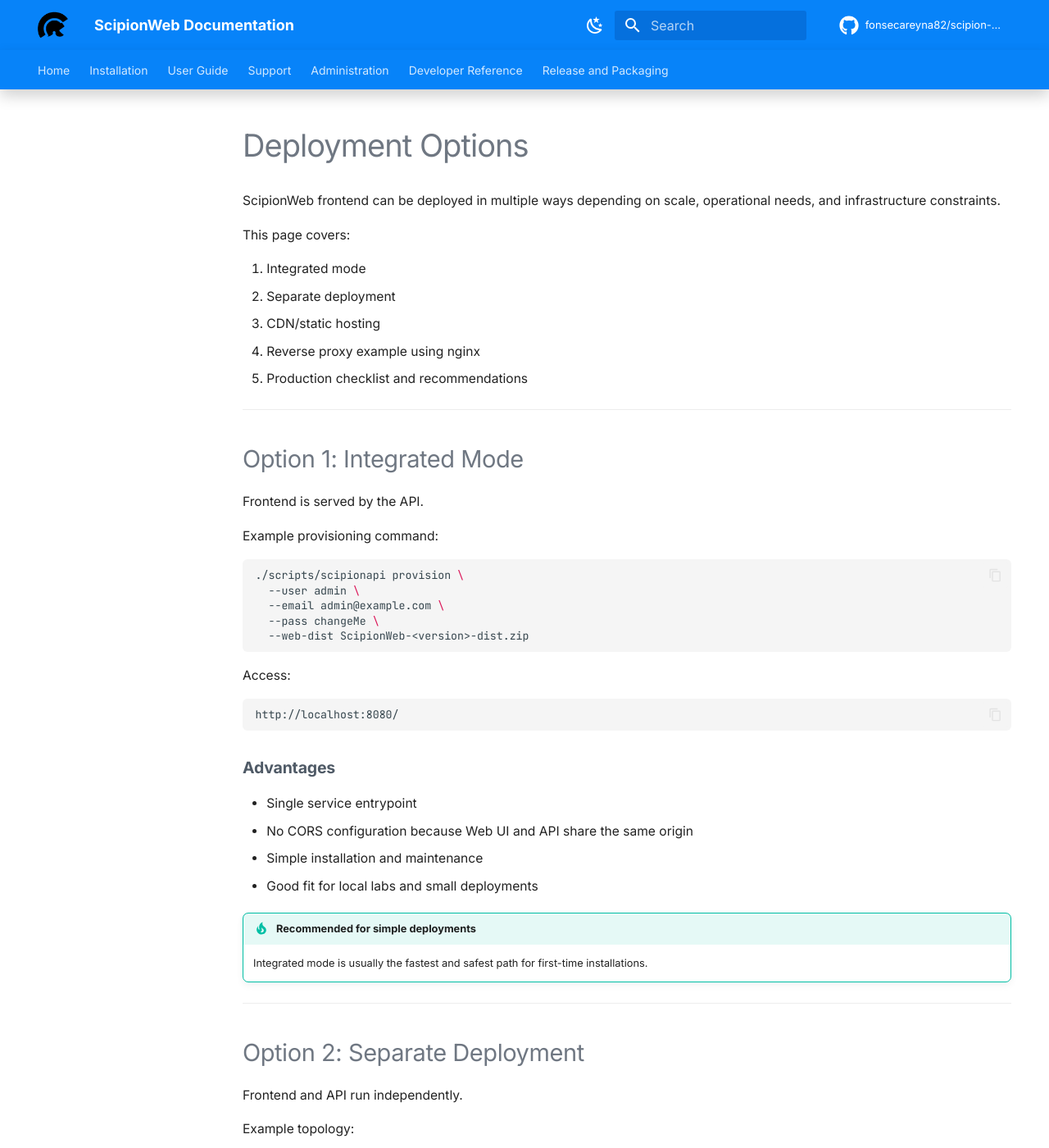
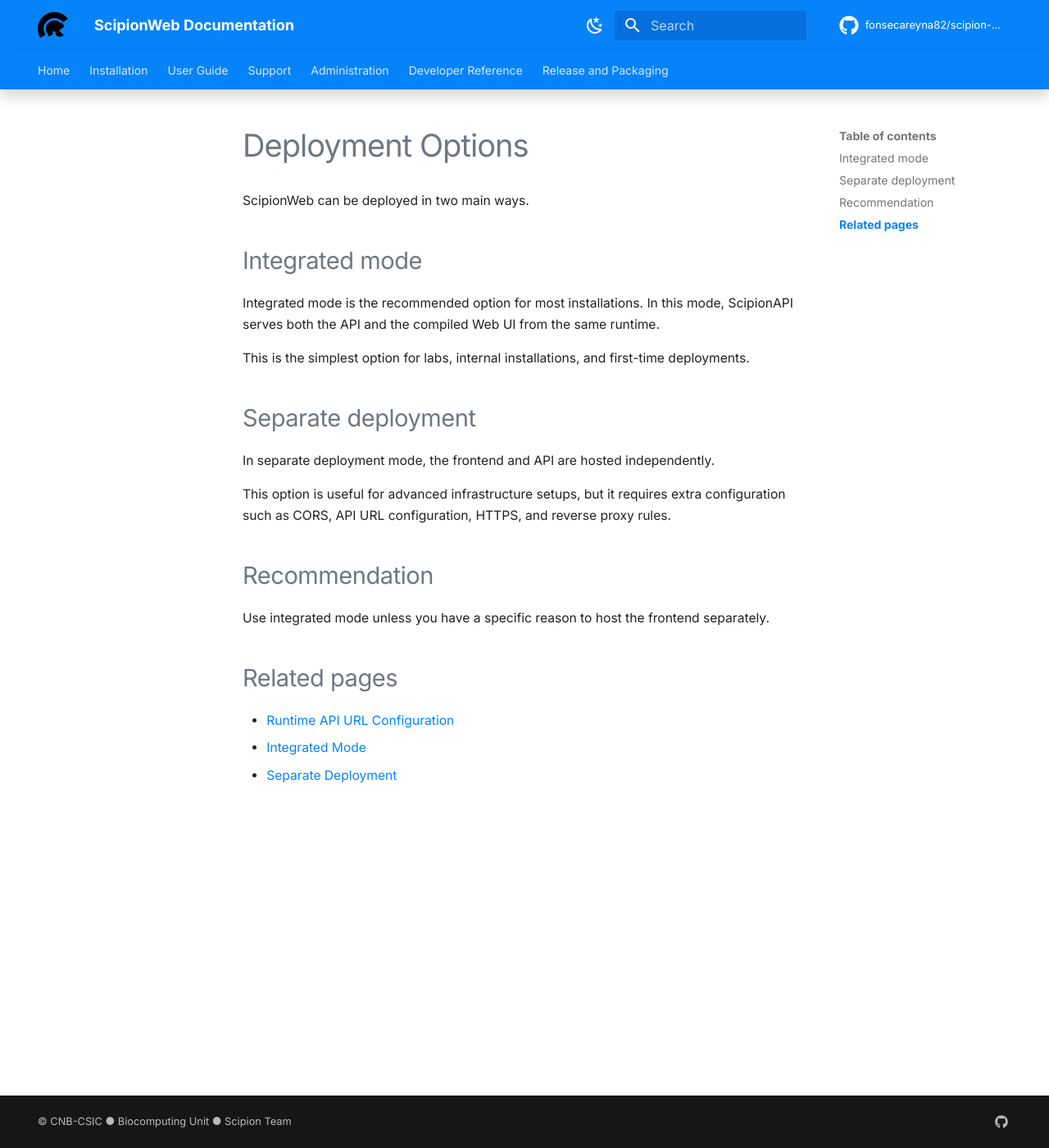
Before and after one commit to fonsecareyna82/scipion-docs, an MkDocs documentation site: the page built from docs/frontend/deployment.md, in a window 1280 px wide and 1400 px high. Shown: the whole window at 82% size. Built offline with MkDocs 1.6.1 and Material for MkDocs 9.7.7, drawn with Linux system fonts in a browser that asks for light colours; comment, search, counter and statistics services are not loaded; the version menu is left out; some of the changed text lies outside the part shown.

Commit message:
Simplify frontend deployment page to restore docs build

````diff
--- a/docs/frontend/deployment.md
+++ b/docs/frontend/deployment.md
@@ -1,155 +1,25 @@
----
-hide:
-  - toc
----
-
 # Deployment Options
 
-ScipionWeb frontend can be deployed in multiple ways depending on scale, operational needs, and infrastructure constraints.
+ScipionWeb can be deployed in two main ways.
 
-This page covers:
+## Integrated mode
 
-1. Integrated mode
-2. Separate deployment
-3. CDN/static hosting
-4. Reverse proxy example using nginx
-5. Production checklist and recommendations
+Integrated mode is the recommended option for most installations. In this mode, ScipionAPI serves both the API and the compiled Web UI from the same runtime.
 
----
+This is the simplest option for labs, internal installations, and first-time deployments.
 
-## Option 1: Integrated Mode
+## Separate deployment
 
-Frontend is served by the API.
+In separate deployment mode, the frontend and API are hosted independently.
 
-Example provisioning command:
+This option is useful for advanced infrastructure setups, but it requires extra configuration such as CORS, API URL configuration, HTTPS, and reverse proxy rules.
 
-```bash
-./scripts/scipionapi provision \
-  --user admin \
-  --email admin@example.com \
-  --pass changeMe \
-  --web-dist ScipionWeb-<version>-dist.zip
-```
+## Recommendation
 
-Access:
+Use integrated mode unless you have a specific reason to host the frontend separately.
 
-```text
-http://localhost:8080/
-```
+## Related pages
 
-### Advantages
-
-- Single service entrypoint
-- No CORS configuration because Web UI and API share the same origin
-- Simple installation and maintenance
-- Good fit for local labs and small deployments
-
-!!! tip "Recommended for simple deployments"
-    Integrated mode is usually the fastest and safest path for first-time installations.
-
----
-
-## Option 2: Separate Deployment
-
-Frontend and API run independently.
-
-Example topology:
-
-```text
-Frontend: https://yourdomain.com
-API:      https://api.yourdomain.com
-```
-
-### Requirements
-
-- Proper backend CORS configuration
-- Correct frontend API URL (`VITE_API_URL`)
-- HTTPS enabled for production
-
-### Advantages
-
-- Independent scaling
-- Flexibility in infrastructure choices
-- Easier CDN/static frontend hosting
-- Better performance tuning at scale
-
----
-
-## Option 3: CDN or Static Hosting
-
-Frontend is hosted on a static platform, for example:
-
-- Cloudflare
-- AWS S3 with static hosting or CDN
-- Azure Blob static hosting
-- Other static hosting providers
-
-API remains hosted separately.
-
-### Recommended for
-
-- Internet-facing deployments
-- Multi-site or distributed users
-- Larger-scale environments
-- Performance-focused setups
-
----
-
-## Reverse Proxy Example
-
-Example with frontend static files and proxied API:
-
-```text
-server {
-    listen 80;
-    server_name yourdomain.com;
-
-    location / {
-        root /var/www/scipionweb/dist;
-        try_files $uri /index.html;
-    }
-
-    location /api/ {
-        proxy_pass http://127.0.0.1:8080/api/;
-    }
-}
-```
-
-!!! note "SPA routing"
-    `try_files $uri /index.html;` is important for React/Vite SPA routing so deep links resolve correctly.
-
----
-
-## Deployment Decision Guide
-
-- **Integrated mode**: simplest installs, internal/lab usage, quick rollout
-- **Separate deployment**: production web/API separation, scaling flexibility
-- **CDN/static hosting**: high-performance public delivery, enterprise-style setups
-
----
-
-## Production Checklist
-
-- HTTPS enabled
-- Correct API base URL configured
-- Backend CORS configured for separate or CDN modes
-- API reachable from frontend runtime
-- No mixed HTTP/HTTPS content
-- Frontend bundle version compatible with API
-- Reverse proxy configured for SPA routing when applicable
-
----
-
-## Recommendation Summary
-
-| Deployment Type | Recommended For |
-|---|---|
-| Integrated | Local labs / simple installs |
-| Separate | Production servers |
-| CDN | Enterprise scale / public delivery |
-
----
-
-## Navigation
-
-[Previous: Runtime API URL Configuration](runtime-config.md)
+- [Runtime API URL Configuration](runtime-config.md)
+- [Integrated Mode](../configuration/integrated-mode.md)
+- [Separate Deployment](../configuration/separate-deployment.md)
````
